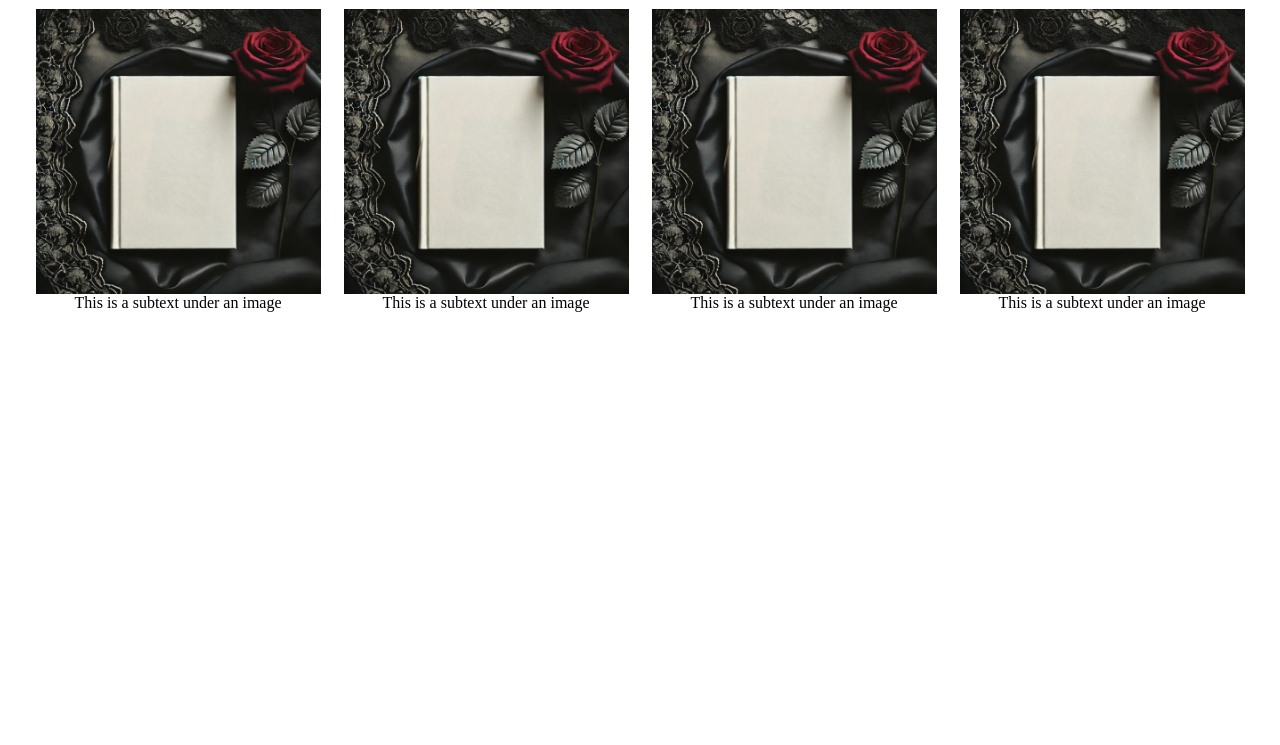
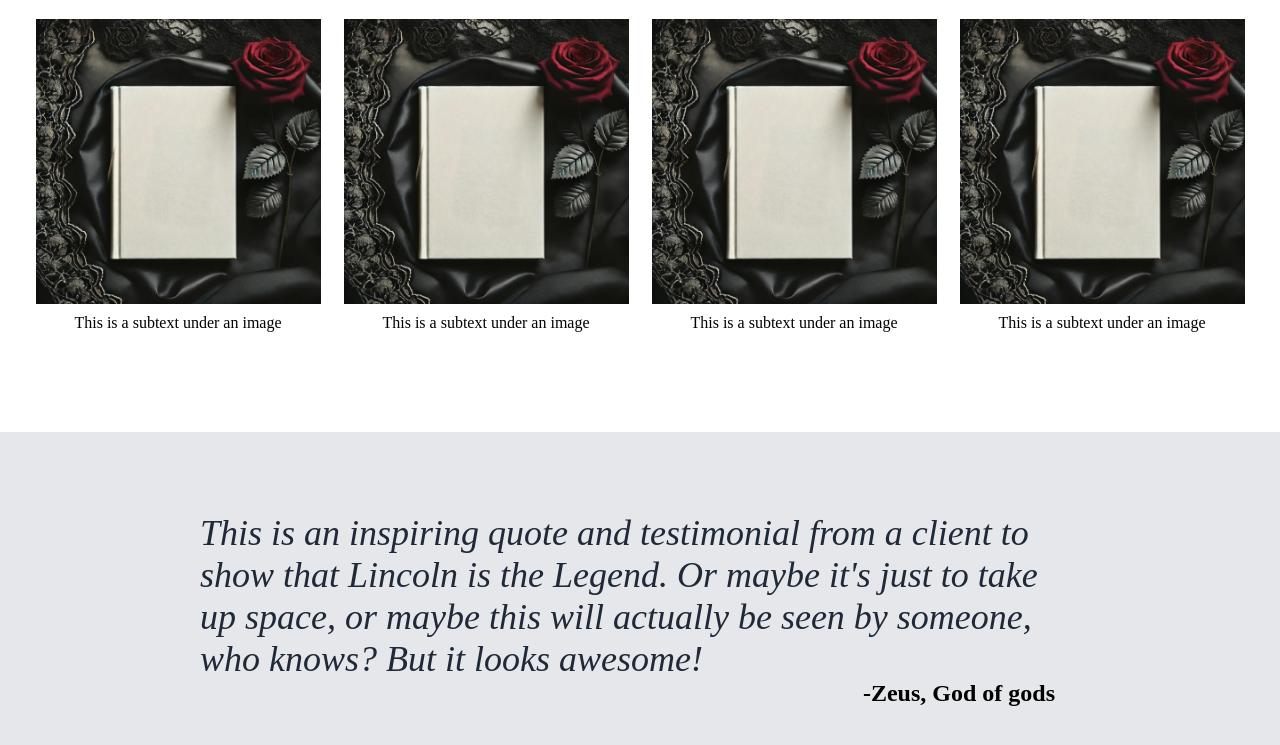
Before and after one commit to Strange-can/odin-landing-page, a plain HTML site: page index.html in a window 1280 px wide. Shown: the part 635-1380 px from the top of the page. Before the commit the page ends 1047 px from the top, so only its background shows below. Drawn offline with Linux system fonts and the light colour scheme.

Commit message:
Add and refine third part of page to standard
Used HTML to make text, css to italise and increase font-size, flexbox to move "author" to bottom right of the quote

```diff
--- a/images-and-style/style.css
+++ b/images-and-style/style.css
@@ -82,7 +82,8 @@ button {
 img {
     display: flex;
     flex-shrink: 1;
-   height: 285px;
+    height: 285px;
+    margin-bottom: 10px;
 }
 
 .m-heading {
@@ -105,3 +106,21 @@ img {
     align-items: center;
     margin-bottom: 100px;
 }
+
+.middle-bottom {
+    padding: 80px 200px;
+    background-color: #e5e7eb;
+}
+
+.quote {
+    font-size: 36px;
+    color: #1f2937;
+    font-style: italic;
+}
+
+.author {
+    font-size: 24px;
+    display: flex;
+    justify-content: flex-end;
+    padding-right: 25px;
+}
--- a/index.html
+++ b/index.html
@@ -52,5 +52,11 @@
     </div>
   </div>
 
+  <div class="middle-bottom">
+    <p class="quote">This is an inspiring quote and testimonial from a client to show that Lincoln is the Legend. Or maybe it's just to take up space,
+       or maybe this will actually be seen by someone, who knows? But it looks awesome!</p>
+    <p class="author"><b>-Zeus, God of gods</b></p>
+  </div>
+
 </body>
 </html>
```
